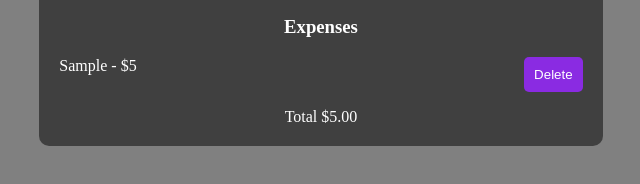
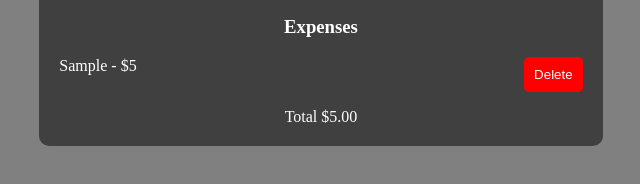
Before and after one commit to Sivapriyaa-k/expense-tracker, a plain HTML site: page index.html in a window 1280 px wide. Both pictures are taken after typing "Sample", "5" into the empty fields and a click on the button "Add Expense". Shown: the part 396-580 px from the top of the page, without its empty margins (319-959 px from the left). Drawn offline with Linux system fonts and the light colour scheme.

Commit message:
08-09-2025

```diff
--- a/script.js
+++ b/script.js
@@ -60,4 +60,12 @@ document.addEventListener("DOMContentLoaded", () => {
         totalAmount = calculateTotal();
         priceSpan.textContent = totalAmount.toFixed(2);
     }
+
+    // delete
+
+    expenseList.addEventListener("click", (e) => {
+        if (e.target.tagName === "BUTTON") {
+
+        }
+    })
 })
--- a/style.css
+++ b/style.css
@@ -73,4 +73,9 @@ input {
   list-style: none;
   display: flex;
   justify-content: space-between;
+  margin-bottom: 10px;
 }
+
+#expense-list li button {
+  background-color: red;
+}
```
